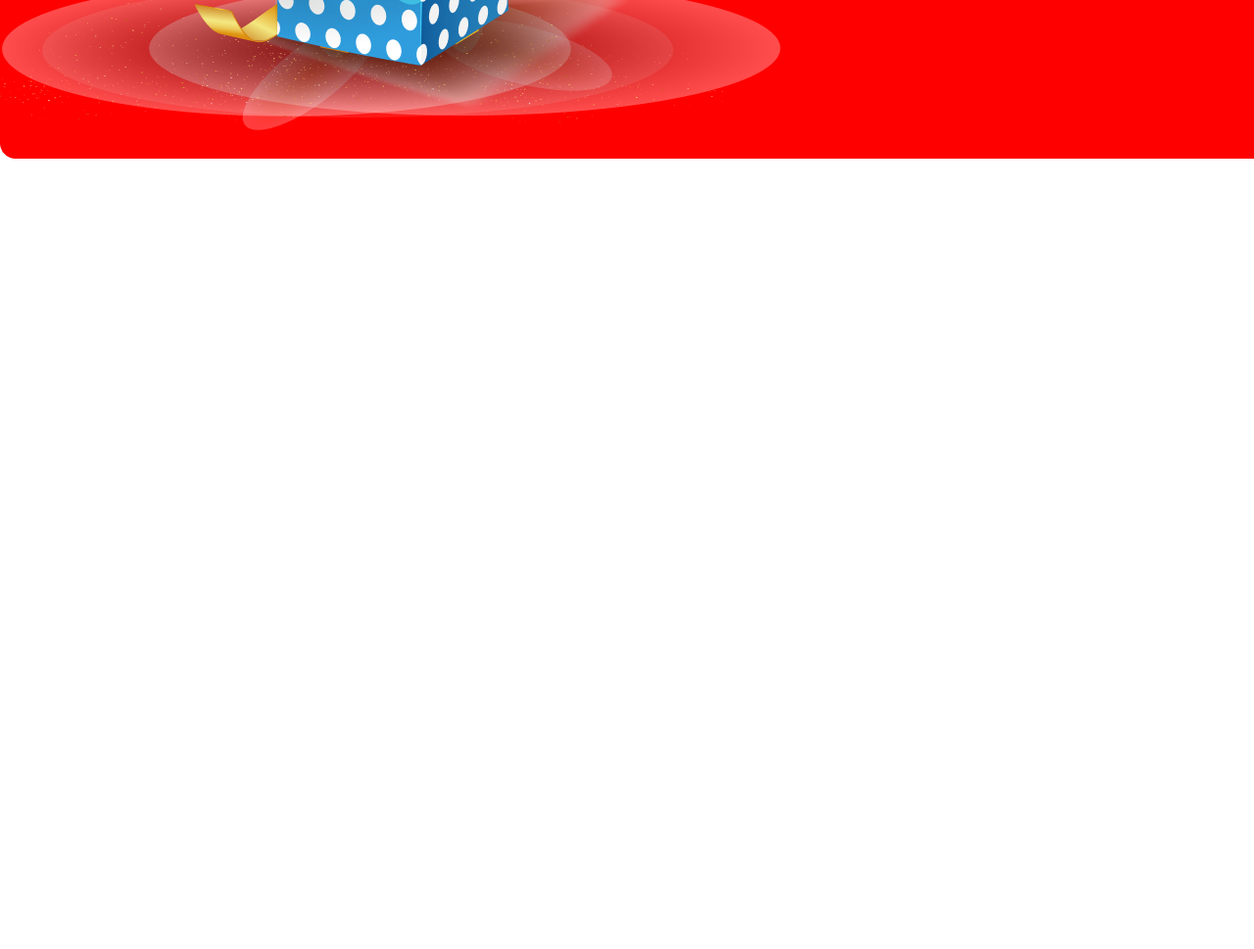
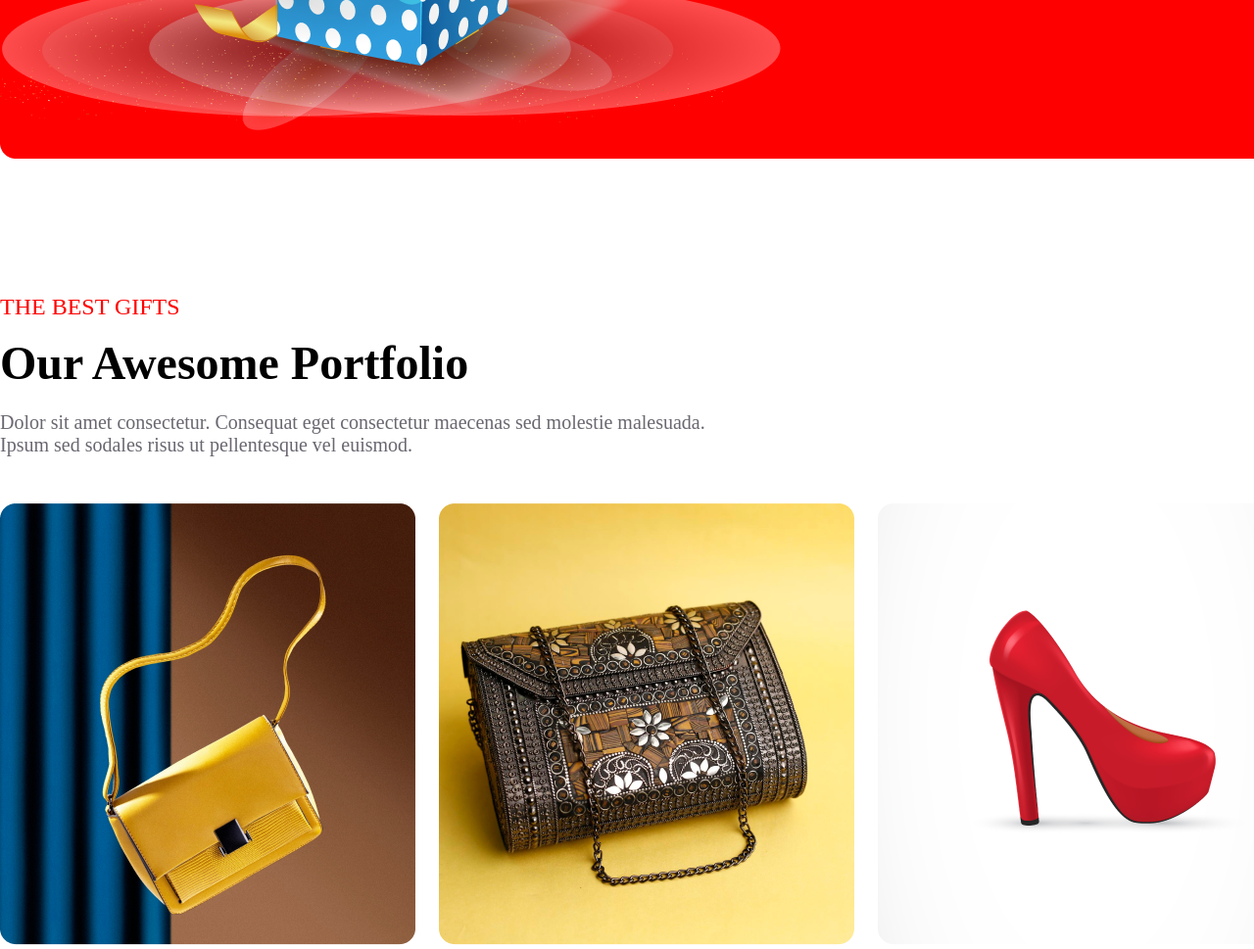
Before and after one commit to MdAlAmin1111/new-year-project, a plain HTML site: page index.html in a window 1280 px wide. Shown: the part 4596-5565 px from the top of the page at 98% size. Before the commit the page ends 4896 px from the top, so only its background shows below. Drawn offline with Linux system fonts and the light colour scheme.

Commit message:
added portfolio section with it's style

```diff
--- a/index.html
+++ b/index.html
@@ -69,6 +69,21 @@
                 <img class="holiday-img-3" src="./images/Rectangle 2.png" alt="">
             </div>
         </section>
+        <section class="portfolio common-margin common-width">
+            <div class="portfolio-div-1">
+                <p class="portfolio-title">THE BEST GIFTS</p>
+                <h3 class="portfolio-heading">Our Awesome Portfolio</h3>
+                <p class="portfolio-description">Dolor sit amet consectetur. Consequat eget consectetur maecenas sed molestie malesuada.<br>Ipsum sed sodales risus ut pellentesque vel euismod. </p>
+            </div>
+            <div class="portfolio-div-2">
+                <img src="./images/Rectangle 3.png" alt="" class="portfolio-image">
+                <img src="./images/Rectangle 4.png" alt="" class="portfolio-image">
+                <img src="./images/Rectangle 5.png" alt="" class="portfolio-image">
+                <img src="./images/Rectangle 6.png" alt="" class="portfolio-image">
+                <img src="./images/Rectangle 7.png" alt="" class="portfolio-image">
+                <img src="./images/Rectangle 8.png" alt="" class="portfolio-image">
+            </div>
+        </section>
     </main>
     <footer>
     </footer>
--- a/styles/style.css
+++ b/styles/style.css
@@ -277,3 +277,30 @@ main {
     width: 100%;
     z-index: 1;
 }
+
+/* portfolio section style */
+
+.portfolio-title{
+    font-size: 24px;
+    font-weight: 500;
+    color: #FF0000;
+    margin-bottom: 16px;
+}
+.portfolio-heading{
+    font-size: 48px;
+    font-weight: 700;
+    color: black;
+    margin-bottom: 22px;
+}
+.portfolio-description{
+    font-size: 20px;
+    font-weight: 400;
+    color: rgba(7, 2, 17, 0.6);
+    margin-bottom: 48px;
+}
+
+.portfolio-div-2{
+    display: flex;
+    flex-wrap: wrap;
+    gap: 24px 24px;
+}
```
